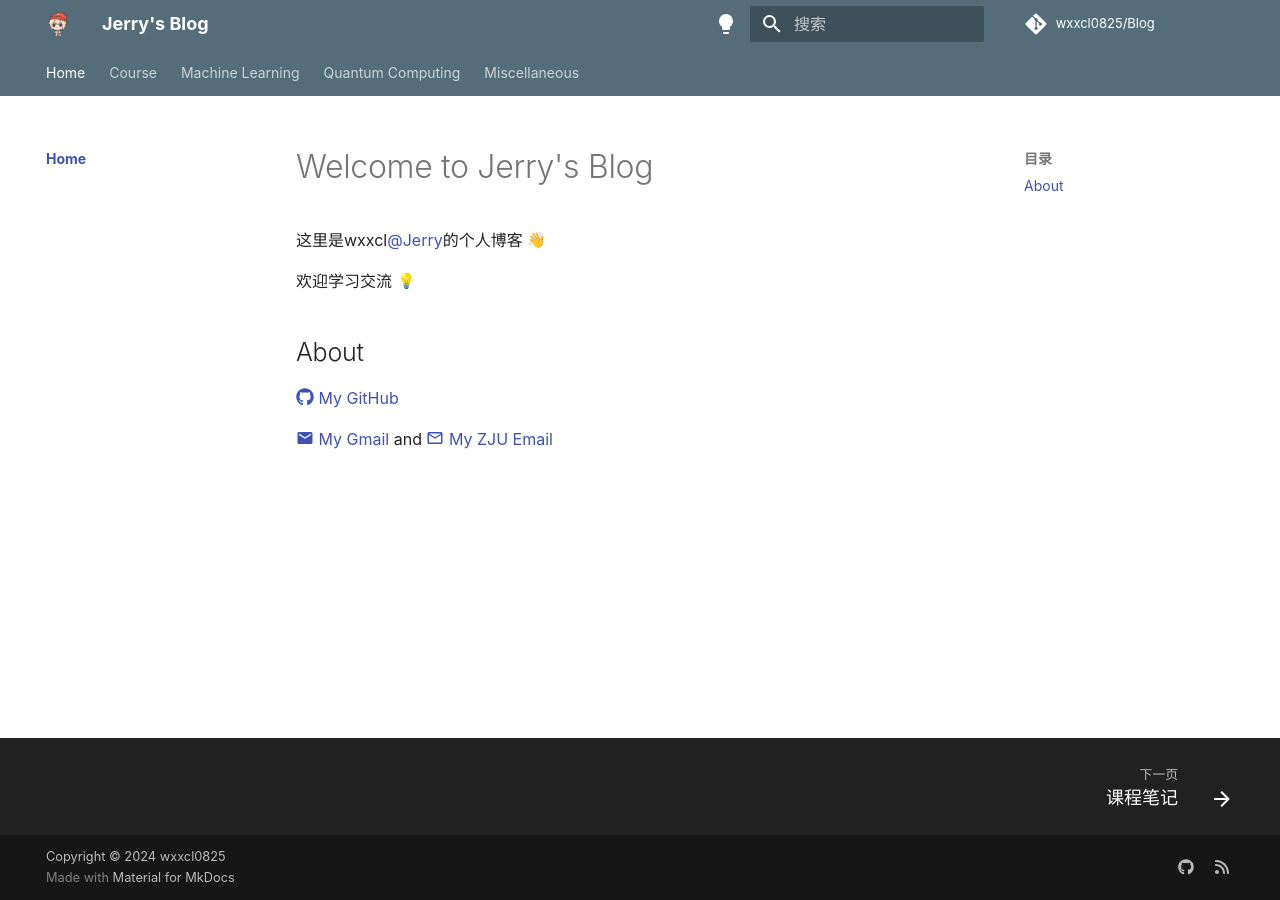
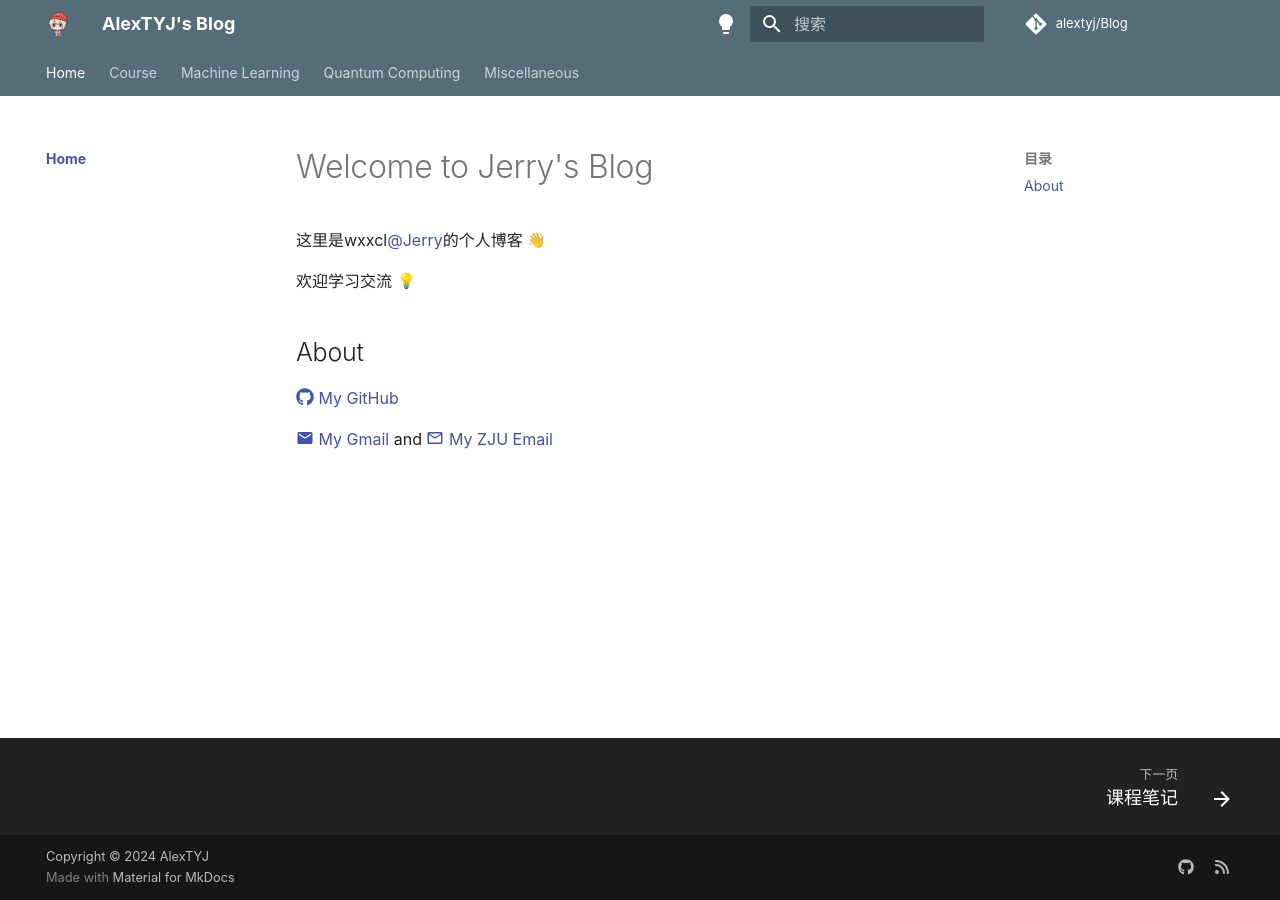
Before and after one commit to AlexTYJ/blog, an MkDocs documentation site: the page built from docs/index.md, in a window 1280 px wide. Built offline with MkDocs 1.6.1 and Material for MkDocs 9.7.7, drawn with Linux system fonts in a browser that asks for light colours; nearby versions of some CDN libraries; emoji names are drawn with the system emoji font; comment, search, counter and statistics services are not loaded; a style sheet for code colours, icons or effects is not loaded.

Commit message:
Update mkdocs.yml

```diff
--- a/mkdocs.yml
+++ b/mkdocs.yml
@@ -1,9 +1,9 @@
-site_name: Jerry's Blog
+site_name: AlexTYJ's Blog
 site_url: http://blog.wxxcl.tech/
-repo_name: wxxcl0825/Blog
-repo_url: https://github.com/wxxcl0825/Blog
-site_description: Jerry's Blog
-copyright: Copyright &copy; 2024 <a href="https://github.com/wxxcl0825"  target="_blank" rel="noopener">wxxcl0825</a>
+repo_name: alextyj/Blog
+repo_url: https://github.com/AlexTYJ/Blog
+site_description: AlexTYJ's Blog
+copyright: Copyright &copy; 2024 <a href="https://github.com/AlexTYJ"  target="_blank" rel="noopener">AlexTYJ</a>
 
 theme:
       name: material
```
